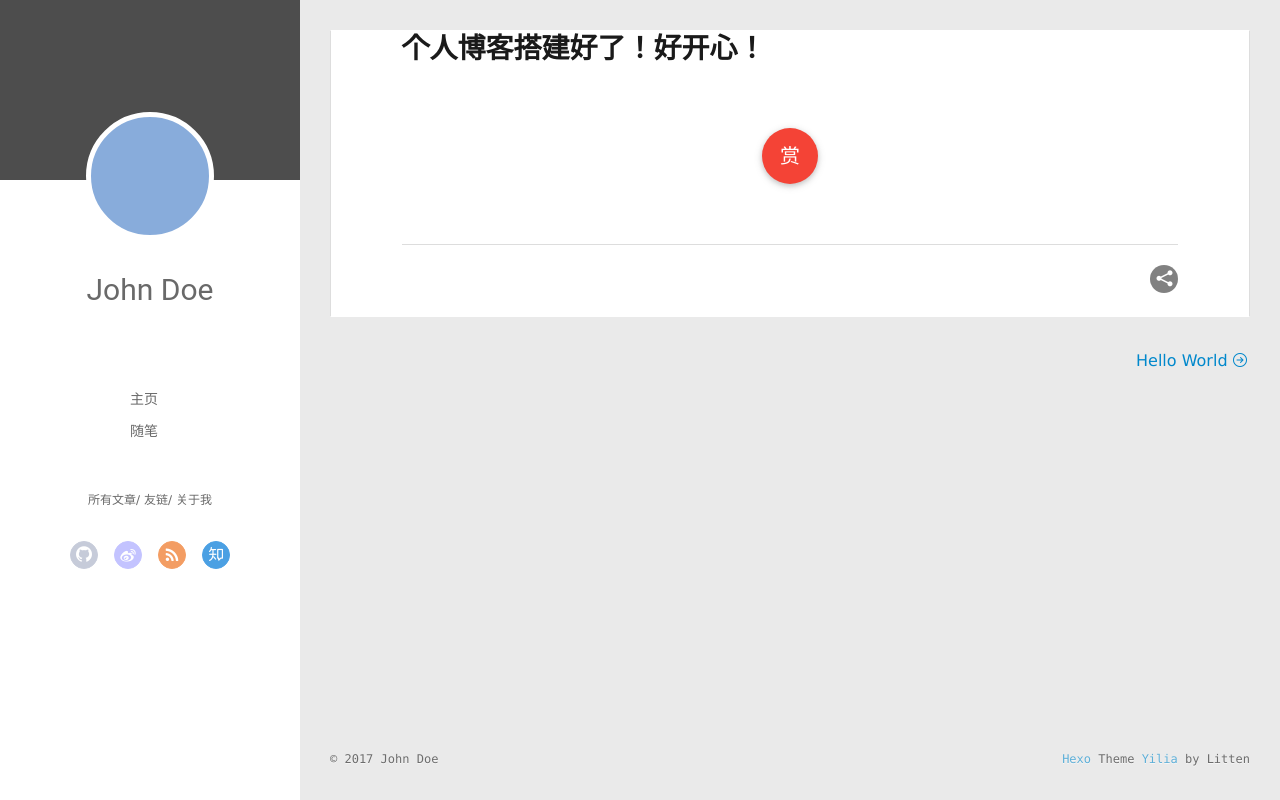
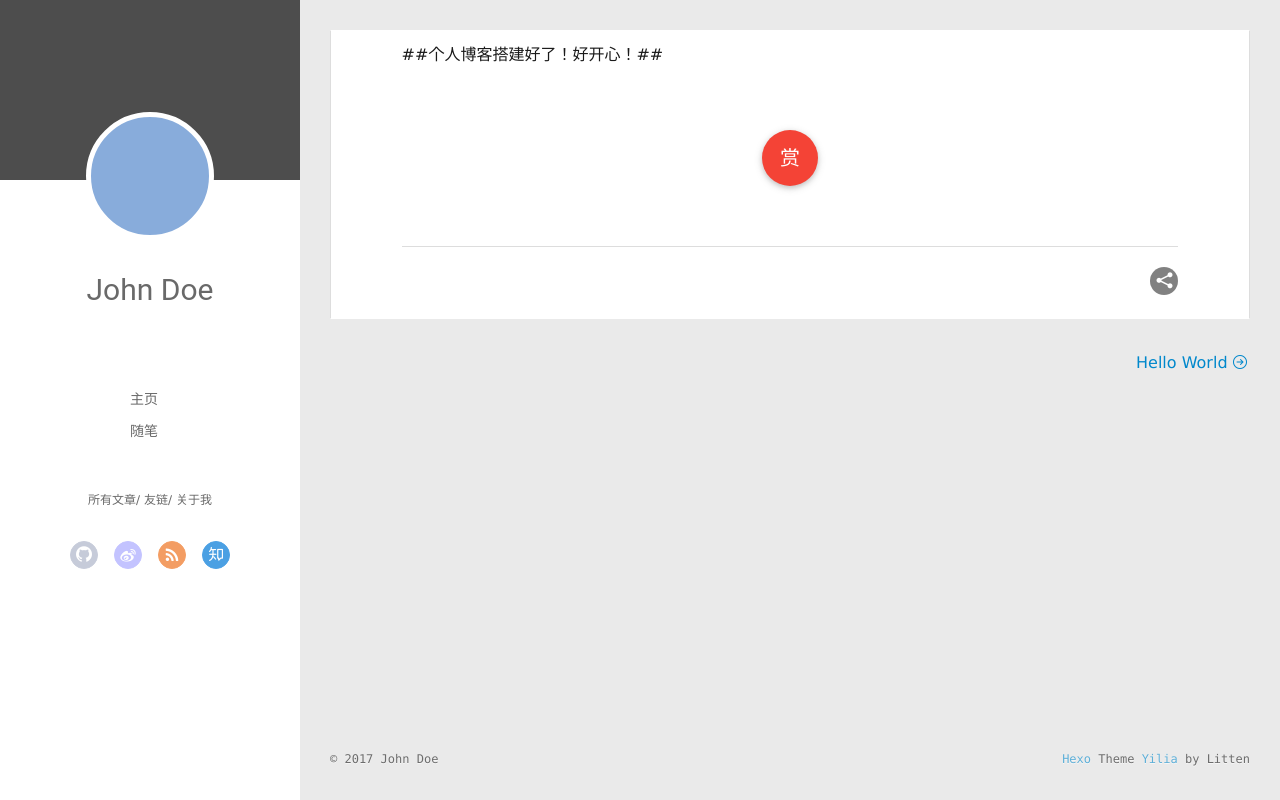
Before and after one commit to xingye14/xingye14.github.io, a plain HTML site: page 2017/10/13/my-first-blog/index.html in a window 1280 px wide. Drawn offline with Linux system fonts and the light colour scheme.

Commit message:
Site updated: 2017-10-13 22:55:18

```diff
--- a/2017/10/13/my-first-blog/index.html
+++ b/2017/10/13/my-first-blog/index.html
@@ -8,16 +8,16 @@
   <link rel="dns-prefetch" href="http://yoursite.com">
   <title>Hexo</title>
   <meta name="viewport" content="width=device-width, initial-scale=1, maximum-scale=1">
-  <meta name="description" content="个人博客搭建好了！好开心！">
+  <meta name="description" content="##个人博客搭建好了！好开心！##">
 <meta property="og:type" content="article">
 <meta property="og:title" content="Hexo">
 <meta property="og:url" content="http://yoursite.com/2017/10/13/my-first-blog/index.html">
 <meta property="og:site_name" content="Hexo">
-<meta property="og:description" content="个人博客搭建好了！好开心！">
-<meta property="og:updated_time" content="2017-10-13T14:53:23.550Z">
+<meta property="og:description" content="##个人博客搭建好了！好开心！##">
+<meta property="og:updated_time" content="2017-10-13T14:55:02.510Z">
 <meta name="twitter:card" content="summary">
 <meta name="twitter:title" content="Hexo">
-<meta name="twitter:description" content="个人博客搭建好了！好开心！">
+<meta name="twitter:description" content="##个人博客搭建好了！好开心！##">
 
     <link rel="alternative" href="/atom.xml" title="Hexo" type="application/atom+xml">
 
@@ -158,7 +158,8 @@
 
     <div class="article-entry" itemprop="articleBody">
 
-        <h1 id="个人博客搭建好了！好开心！"><a href="#个人博客搭建好了！好开心！" class="headerlink" title="个人博客搭建好了！好开心！"></a>个人博客搭建好了！好开心！</h1>
+        <p>##个人博客搭建好了！好开心！##</p>
+
 
 
 
```
Also changed, not shown: index.html (+2 -1 lines).
